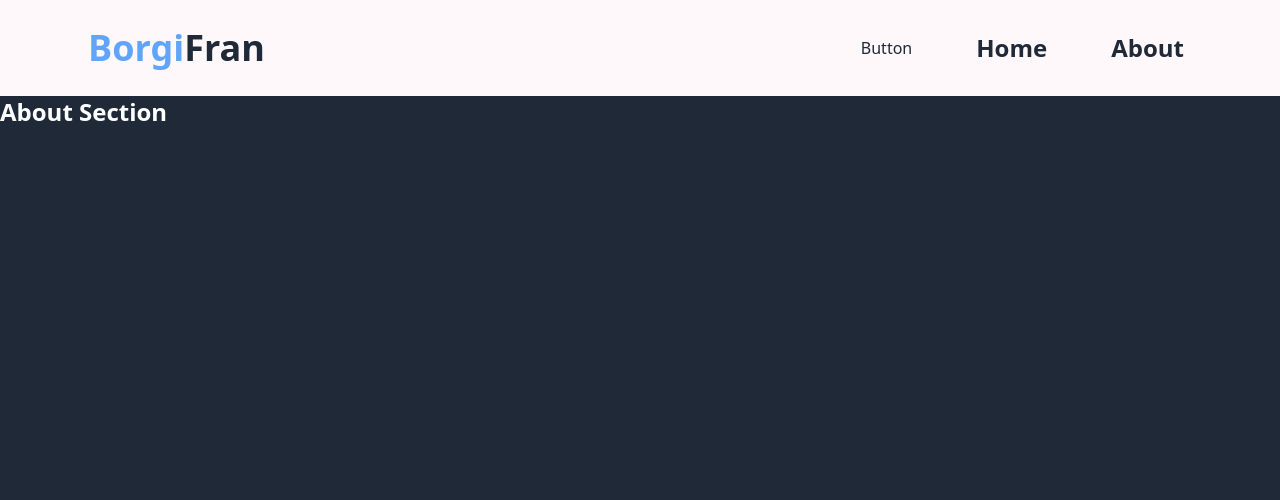
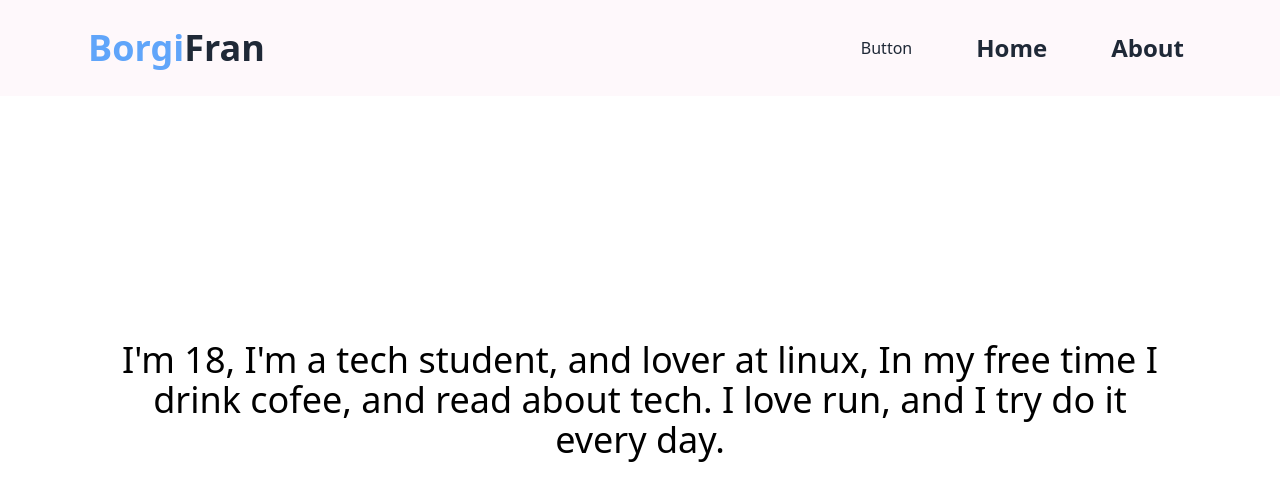
Before and after one commit to borgi-101/dark-portfolio-next, a Next.js app: page /about in a window 1280 px wide. Shown: the top 500 px of the page. Built offline with nearby package versions, Linux system fonts and the light colour scheme.

Commit message:
[ADD] Start of the Home section, and About section

```diff
--- a/components/Header.jsx
+++ b/components/Header.jsx
@@ -2,7 +2,6 @@ import Link from "next/link";
 import { useContext, useState } from "react";
 import ThemeContext from "../context/ThemeContext";
 import MenuResponsive from "./MenuResponsive";
-import Menu from "./Menu";
 
 const Header = () => {
     const commonStyles = "flex justify-between py-7 items-center transition-all duration-700  sticky top-0";
@@ -12,8 +11,8 @@ const Header = () => {
     const spanStyles = `h-1 duration-500 origin-left w-full ${darkmode ? "bg-white" : "bg-gray-800"}`
     return (
         <header className={`${darkmode ?
-            `bg-gray-800 text-pink-50 sticky top-0 bg-opacity-50 backdrop-blur-md ` :
-            `bg-pink-50 text-gray-800 sticky top-0 bg-opacity-50`
+            `duration-500 bg-gray-800 text-pink-50 fixed top-0 left-0 right-0 bg-opacity-50 backdrop-blur-md ` :
+            `duration-500 bg-pink-50 text-gray-800 fixed top-0 left-0 right-0 bg-opacity-50`
             }`
         }>
             <div className={commonStyles + " max-w-6xl mx-auto"}>
@@ -29,7 +28,7 @@ const Header = () => {
                     >
                         Button
                     </button>
-                    <MenuResponsive toggle={toggle} />
+                    <MenuResponsive toggle={toggle} setToggle={setToggle} />
                     <button
                         onClick={() => setToggle(!toggle)}
                         className="flex flex-col justify-between w-10 h-8 m-3 md:hidden"
--- a/components/Layout.jsx
+++ b/components/Layout.jsx
@@ -1,13 +1,13 @@
 import Header from "./Header";
 import ThemeContext from "../context/ThemeContext";
-import {useState, useEffect} from "react";
+import {useState} from "react";
 
 
 const Layout = ({children}) =>{
     const [darkmode, setDarkmode] = useState(false);
     return(
         <ThemeContext.Provider value={{darkmode, setDarkmode}}>
-            <div className={darkmode ? "bg-gray-800" : "bg-white"}>
+            <div className={`duration-500 ${darkmode ? "bg-gray-800" : "bg-white"}`}>
                 <Header />
                 {children}
             </div>
--- a/components/Menu.jsx
+++ /dev/null
@@ -1,16 +0,0 @@
-const Menu = () =>{
-    return(
-        <ul className="flex font-semibold" >
-            <li className="px-8">
-                <Link href="/">
-                    <a>Home</a>
-                </Link>
-            </li>
-            <li className="px-8">
-                <Link href="/about">
-                    <a>About</a>
-                </Link>
-            </li>
-        </ul>
-    )
-}
--- a/components/MenuResponsive.jsx
+++ b/components/MenuResponsive.jsx
@@ -2,20 +2,27 @@ import Link from "next/link";
 import { useContext } from "react";
 import ThemeContext from "../context/ThemeContext";
 
-const MenuResponsive = ({ toggle }) => {
+const MenuResponsive = ({ toggle, setToggle }) => {
     const { darkmode, setDarkmode } = useContext(ThemeContext);
     const responsiveStyles = `font-semibold text-2xl fixed top-0 left-0 right-0 flex
     flex-col items-center justify-around h-screen text-white bg-gray-900 bg-opacity-50 md:relative md:flex-row md:h-auto md:bg-transparent ${darkmode ? "md:text-white " : "md:text-gray-800"} duration-500`;
+
     return (
         <ul className={toggle ? responsiveStyles : responsiveStyles + " left-full md:left-0"} style={{ right: toggle ? "0px" : "-92px" }} >
             <li className="px-8">
-                <Link href="/">
-                    <a>Home</a>
+                <Link
+                    href="/">
+                    <a
+                        onClick={() => setToggle(!toggle)}
+                    >Home</a>
                 </Link>
             </li>
             <li className="px-8">
-                <Link href="/about">
-                    <a>About</a>
+                <Link
+                    href="/about">
+                    <a
+                        onClick={() => setToggle(!toggle)}
+                    >About</a>
                 </Link>
             </li>
         </ul>
--- a/pages/about/index.js
+++ b/pages/about/index.js
@@ -1,7 +1,15 @@
-const About = () =>{
-    return(
-        <div className="h-screen text-2xl font-semibold text-white bg-gray-800">
-            About Section
+import { useContext } from "react";
+import ThemeContext from "../../context/ThemeContext";
+
+const About = () => {
+    const { darkmode, setDarkmode } = useContext(ThemeContext);
+    return (
+        <div className="w-full h-screen max-w-6xl px-8 mx-auto text-2xl text-center text-pink-100">
+            <section className="grid h-screen max-w-6xl px-6 mx-auto place-content-center">
+                <h1 className={`max-w-6xl text-4xl  ${darkmode ? "text-white" : "text-black"}`}>
+                    I'm 18, I'm a tech student, and lover at linux, In my free time I drink cofee, and read about tech. I love run, and I try do it every day.
+                </h1>
+            </section>
         </div>
     )
 }
--- a/pages/index.js
+++ b/pages/index.js
@@ -1,7 +1,15 @@
+import { useContext } from "react";
+import ThemeContext from "../context/ThemeContext";
+
 const Home = () => {
+    const { darkmode, setDarkmode } = useContext(ThemeContext)
     return (
-        <div className="w-full h-screen max-w-6xl px-8 mx-auto text-2xl text-center text-pink-100 bg-gray-800">
-            Hello
+        <div className="w-full h-screen max-w-6xl px-8 mx-auto text-2xl text-center text-pink-100">
+            <section className="grid h-screen max-w-6xl px-6 mx-auto place-content-center">
+                <h1 className={`max-w-6xl text-4xl  ${darkmode ? "text-white" : "text-black"}`}>
+                    Hi i'm Franco Borgiani, Fullstack Developer, and I love Frontend technologies, like NextJS & React.
+                </h1>
+            </section>
         </div>
     )
 }
--- a/styles/global.css
+++ b/styles/global.css
@@ -1,3 +1,7 @@
 @tailwind base;
 @tailwind components;
 @tailwind utilities;
+
+body{
+    overflow-x: hidden;
+}
```
